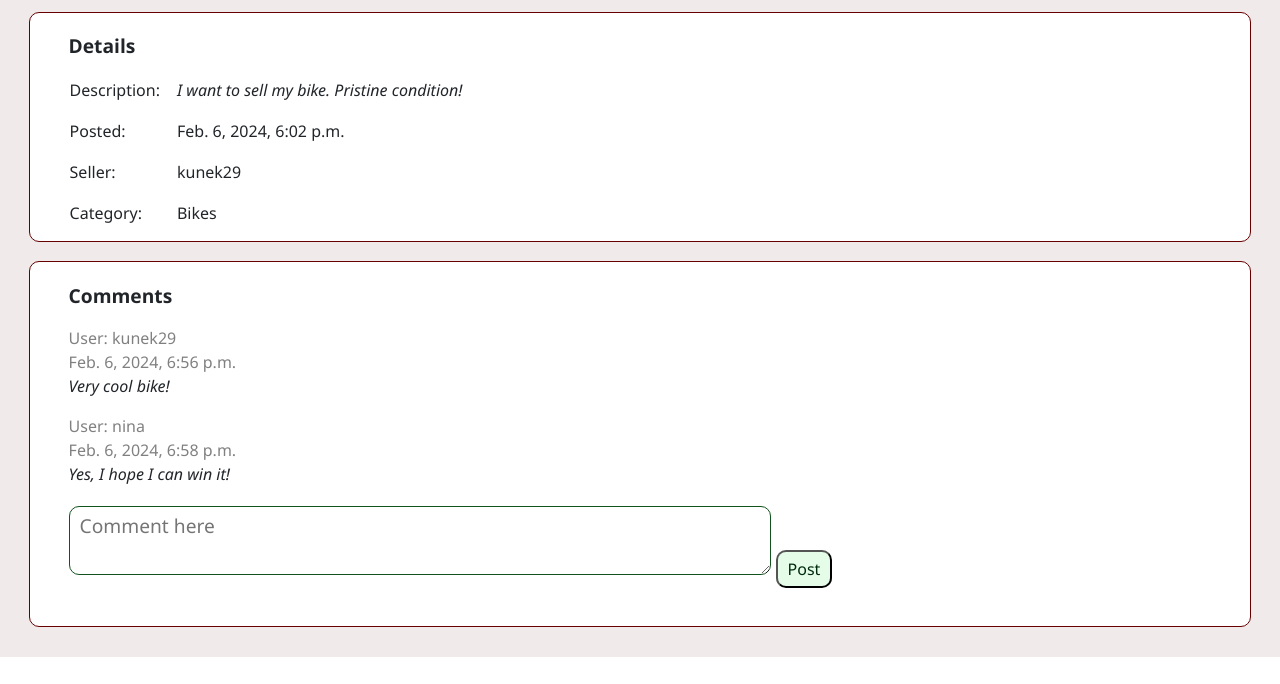
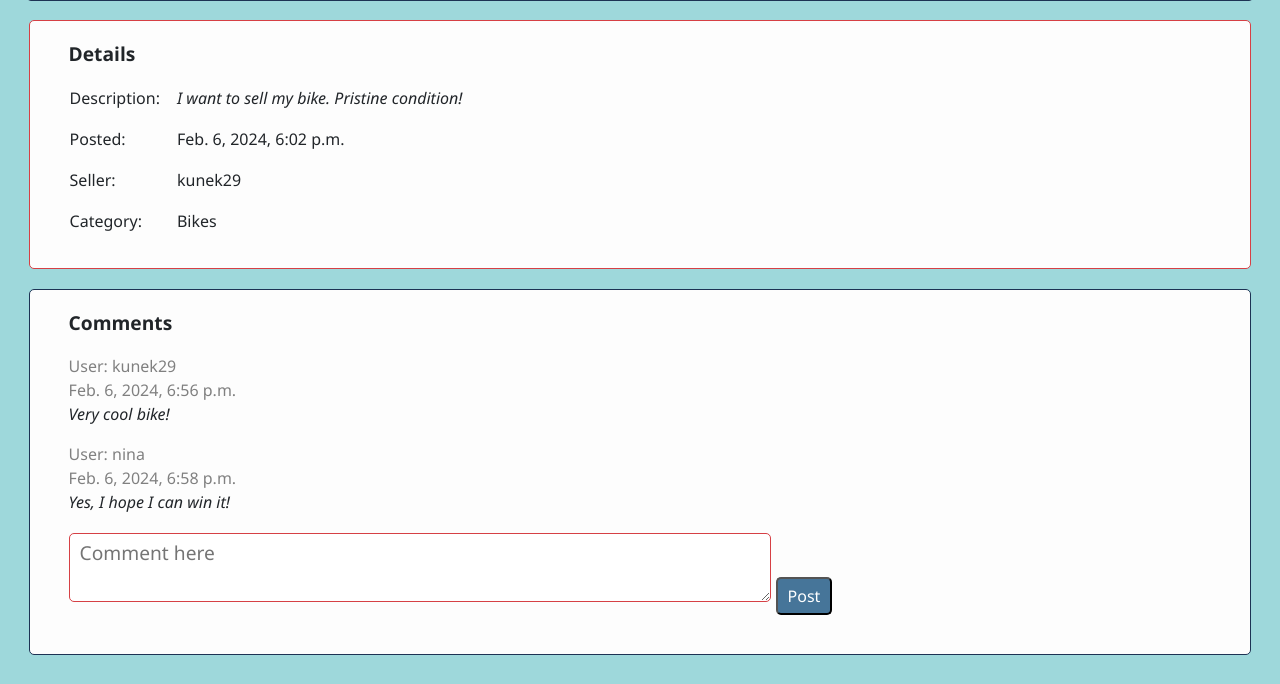
Before and after one commit to kunek29/commerce, a Django app: page /listings/1 in a window 1280 px wide. Shown: the part 435-1119 px from the top of the page. Before the commit the page ends 1092 px from the top, so only its background shows below. Run offline with Django 3.2, Linux system fonts and the light colour scheme; a user stored in the database is signed in; data comes from the database, SQL or seed files in the repository; both versions use the stored data as it was after the commit; some libraries are stand-ins or nearby versions.

Commit message:
Change color pallete

```diff
--- a/auctions/forms.py
+++ b/auctions/forms.py
@@ -1,6 +1,5 @@
-from django.forms import ModelForm, Textarea, DecimalField
+from django.forms import ModelForm, Textarea, TextInput, NumberInput, Select
 from auctions.models import Listing, User, Bids, Categories, Comments, Watchlist
-from django import forms
 
 
 class ListingForm(ModelForm):
@@ -11,6 +10,24 @@ class ListingForm(ModelForm):
         labels = {
             "image_url": "Add image Url (optional)",
             "min_bid": "Set min. bid"}
+        widgets = {
+            "description": Textarea(attrs={
+                "cols": 50,
+                "rows": 5,
+                "placeholder": "Add description",
+                "class": "input"}),
+            "title": TextInput(attrs={
+                "placeholder": "Add title",
+                "class": "input"}),
+            "image_url": TextInput(attrs={
+                "placeholder": "Add image URL",
+                "class": "input"}),
+            "min_bid": NumberInput(attrs={
+                "placeholder": "Add min. amount",
+                "class": "input"}),
+            "category": Select(attrs={
+                "class": "input"})
+                }
 
 
 class CommentsForm(ModelForm):
@@ -22,7 +39,7 @@ class CommentsForm(ModelForm):
             "cols": 60,
             "rows": 2,
             "placeholder": "Comment here",
-            "id": "comment-input"})}
+            "class": "input"})}
         labels = {"comment": ''}
 
 
--- a/auctions/static/auctions/styles.css
+++ b/auctions/static/auctions/styles.css
@@ -4,8 +4,9 @@ body {
 
 .title {
     font-family:Impact, Haettenschweiler, 'Arial Narrow Bold', sans-serif;
-    color: rgb(162, 67, 67);
-    margin: 10px 20px 10px 20px;
+    background-color: white;
+    color: #467599;
+    padding: 10px 20px 10px 20px;
 }
 
 .header {
@@ -17,7 +18,7 @@ body {
 
 .body {
     padding: 10px;
-    background-color: rgb(241, 234, 234);
+    background-color: #9ED8DB;
 }
 
 .nav-end {
@@ -39,43 +40,54 @@ label {
     width: 200px;
 }
 
-.page-title {
-    font-size: 18px;
-
-    border: rgb(17, 83, 28) solid 1px;
-    border-radius: 10px;
-    margin: 1em;
-    padding: 1em;
-    background-color: white;
-}
-
 .grid {
     display: grid;
     grid-template-columns:
         repeat(auto-fit, minmax(250px, 1fr));
 }
 
-.product {
+
+.title-container {
+    font-size: 18px;
+    border: #D64045 solid 1px;
+    border-radius: 5px;
+    margin: 1em;
+    padding: 1em;
+    background-color: rgb(253, 253, 253);
+}
+
+
+.primary-container {
+    margin: 1em;
+    border:#1D3354 solid 1px;
+    background-color: rgb(253, 253, 253);
+    border-radius: 5px;
+    padding: 1em 2em 1em 2em;
+}
+
+.secondary-container {
+    margin: 1em;
+    border:#D64045 solid 1px;
+    background-color: rgb(253, 253, 253);
+    border-radius: 5px;
+    padding: 1em 2em 1em 2em;
+}
+
+#product {
     display: flex;
     flex-direction: column;
     justify-content: space-between;
-    border:rgb(103, 1, 1) solid 1px;
-    border-radius: 10px;
-    margin: 1em;
-    padding-top: 1em;
-    padding-bottom: 1em;
-    background-color: white;
-    height: 400px;
+    height: 380px;
     max-width: 250px;
+    padding: 0em;
 }
 
 .product:hover {
-    border-style: groove;
+    border: #563440 solid 2px;
 }
 
-
 #product-image {
-    object-fit:contain;
+    object-fit:cover;
     width: 100%;
     height: 200px;
 }
@@ -84,10 +96,14 @@ label {
 #product-price
  {
     align-self: center;
+    padding-left: 10px;
+    padding-right: 10px;
+
 }
 
 #product-description {
     padding-left: 10px;
+
 }
 
 #product-price {
@@ -107,16 +123,10 @@ label {
     font-size: larger;
 }
 
-.listing-page-top-container {
+#listing-page-top-container {
     display: flex;
     justify-content:space-around;
     flex-wrap: wrap;
-    border:rgb(103, 1, 1) solid 1px;
-    border-radius: 10px;
-    padding-top: 1em;
-    padding-bottom: 1em;
-    margin: 1em;
-    background-color: white;
 }
 
 #listing-image {
@@ -136,21 +146,24 @@ label {
     flex-direction: column;
     justify-content: space-between;
     height: 250px;
-    padding-bottom: 1em;
 }
 
-#bid-input {
-    border:rgb(103, 1, 1) solid 1px;
-    border-radius: 10px;
+.input {
+    border: #D64045 solid 1px;
+    border-radius: 5px;
     padding: 5px;
     padding-left: 10px;
     padding-right: 10px;
 }
 
+.input:hover {
+    border: #D64045 solid 2px;
+}
+
 .bid-button {
-    color: rgb(103, 1, 1);
-    background-color: rgb(241, 234, 234);
-    border-radius: 10px;
+    color: rgb(253, 253, 253);
+    background-color: #D64045;
+    border-radius: 5px;
     padding: 5px;
     padding-left: 10px;
     padding-right: 10px;
@@ -158,25 +171,20 @@ label {
 
 
 .watchlist-button {
-    color: rgb(1, 42, 13);
+    color: white;
     font-weight: 500;
     font-size: medium;
-    background-color: rgb(229, 252, 232);
-    border-radius: 10px;
+    background-color: #467599;
+    border-radius: 5px;
     padding: 5px;
     padding-left: 10px;
     padding-right: 10px;
 }
 
-.listing-details {
-    padding-left: 2em;
-    padding-top: 1em;
-    margin: 1em;
-    border:rgb(103, 1, 1) solid 1px;
-    border-radius: 10px;
+#listing-details,
+#listing-comments {
     font-weight: bolder;
     font-size: larger;
-    background-color: white;
 }
 
 #listing-details-container {
@@ -198,19 +206,6 @@ label {
 }
 
 
-.listing-comments {
-    margin: 1em;
-    padding-left: 2em;
-    padding-top: 1em;
-    padding-bottom: 1em;
-    font-weight: bolder;
-    font-size: larger;
-    border:rgb(103, 1, 1) solid 1px;
-    border-radius: 10px;
-    background-color: white;
-}
-
-
 .listing-comments-container {
     padding-top: 1em;
     font-weight:500;
@@ -223,15 +218,16 @@ label {
     padding-bottom: 1em;
 }
 
-#comment-input {
-    border:rgb(17, 83, 28) solid 1px;
-    border-radius: 10px;
-    padding: 5px;
-    padding-left: 10px;
-    padding-right: 10px;
-    min-width: 0px;
-}
 
 .comment {
     font-style: italic;
 }
+
+#categories {
+    padding-left: 4em;
+    font-size: larger;
+}
+
+.category {
+    padding-bottom: 5px;
+}
--- a/auctions/templates/auctions/index.html
+++ b/auctions/templates/auctions/index.html
@@ -2,11 +2,11 @@
 
 {% block body %}
 <div class="body">
-    <div class="page-title">Active Listings</div>
+    <div class="title-container">Active Listings</div>
     <div class="grid">
         {% for listing in listings %}
         <a href="{% url 'listing_page' listing.id %}">
-        <div class="product">
+        <div id="product" class="primary-container">
             <img id="product-image" src="{{ listing.image_url }}" alt="listing_image">
             <h4 id="product-title"> {{ listing.title}}</h4>
             <div id="product-description" class="grey"> {{ listing.description }}</div>
--- a/auctions/templates/auctions/listing_page.html
+++ b/auctions/templates/auctions/listing_page.html
@@ -7,12 +7,12 @@ Listing Page
 {% block body %}
 <div class="body">
     {% if listing.status == False and user == price.bidder %}
-        <h2>Congratulations, You won!</div>
+        <h2 class="page-title">Congratulations, You won!</h2>
     {% elif listing.status == False and user != price.bidder %}
-        <h2>Auction closed!</div>
+        <h2 class="page-title">Auction closed!</h2>
     {% endif %}
 
-    <div class="listing-page-top-container">
+    <div class="primary-container" id="listing-page-top-container">
         <div class="listing-page-top-container-left">
             <img id="listing-image" src="{{ listing.image_url }}" alt="listing_image">
         </div>
@@ -39,7 +39,7 @@ Listing Page
                 <form action="{% url 'listing_page' listing.id %}" method="post">
                     {% csrf_token %}
                     <input type="hidden" name="form_type" value="bid_form">
-                    <input id="bid-input" type="number" step="0.01" name="new_bid" placeholder="Enter amount">
+                    <input class="input" type="number" step="0.01" name="new_bid" placeholder="Enter amount">
                     <input type="submit" class="bid-button" value="Place Bid">
                 </form>
                 {% endif %}
@@ -62,7 +62,7 @@ Listing Page
             {% endif %}
         </div>
     </div>
-    <div class="listing-details" id="bolder">Details
+    <div class="secondary-container" id="listing-details">Details
         <table id="listing-details-container">
             <tr class="listing-details-container-row">
                 <td class="table-left-column">Description:</td>
@@ -83,7 +83,7 @@ Listing Page
         </table>
     </div>
 
-    <div class="listing-comments">Comments
+    <div class="primary-container" id="listing-comments">Comments
         {% for comment in comments %}
             <div class="listing-comments-container">
                 <div class="grey">User: {{ comment.user }}</div>
@@ -96,7 +96,7 @@ Listing Page
             <form class="comments-form" action="{% url 'listing_page' listing.id %}" method="post">
                 {% csrf_token %}
                 {{ comment_f }}
-                <input id="comment-input" type="hidden" name="form_type" value="comment_form">
+                <input class="input" type="hidden" name="form_type" value="comment_form">
                 <input class="watchlist-button" type="submit" value="Post">
             </form>
         {% endif %}
--- a/auctions/templates/auctions/watchlist.html
+++ b/auctions/templates/auctions/watchlist.html
@@ -10,7 +10,7 @@ Watchlist
     <div class="grid">
         {% for listing in listings %}
         <a href="{% url 'listing_page' listing.id %}">
-        <div class="product">
+        <div id="product" class="primary-container">
             <img id="product-image" src="{{ listing.image_url }}" alt="listing_image">
             <h4 id="product-title"> {{ listing.title}}</h4>
             <div id="product-description" class="grey"> {{ listing.description }}</div>
```
Also changed, not shown: auctions/templates/auctions/add_listing.html (+11 -6 lines), auctions/templates/auctions/categories.html (+10 -5 lines), auctions/templates/auctions/category_listings.html (+14 -10 lines), db.sqlite3.
